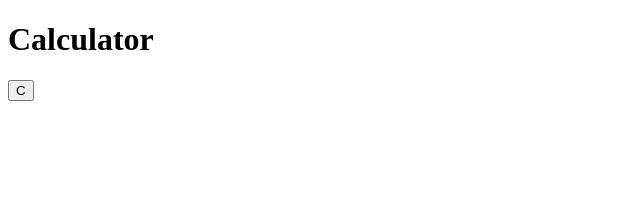
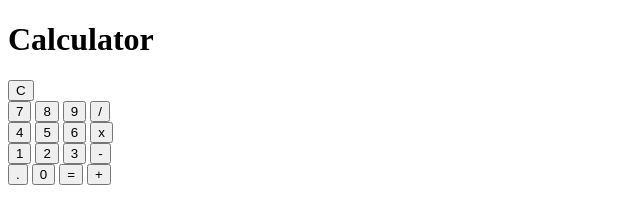
Before and after one commit to ndudefaces/calculator, a plain HTML site: page index.html in a window 1280 px wide. Shown: the whole page, without its empty margins (0-640 px from the left). Drawn offline with Linux system fonts and the light colour scheme.

Commit message:
Add button rows

```diff
--- a/index.html
+++ b/index.html
@@ -15,6 +15,30 @@
             <div class="screen"></div>
             <button class="clear">C</button>
         </div>
+        <div class="other-rows">
+            <button class="number">7</button>
+            <button class="number">8</button>
+            <button class="number">9</button>
+            <button class="operator">/</button>
+        </div>
+        <div class="other-rows">
+            <button class="number">4</button>
+            <button class="number">5</button>
+            <button class="number">6</button>
+            <button class="operator">x</button>
+        </div>
+        <div class="other-rows">
+            <button class="number">1</button>
+            <button class="number">2</button>
+            <button class="number">3</button>
+            <button class="operator">-</button>
+        </div>
+        <div class="other-rows">
+            <button class="decimal">.</button>
+            <button class="number">0</button>
+            <button class="equal">=</button>
+            <button class="operator">+</button>
+        </div>
     </div>
 </body>
 </html>
```
